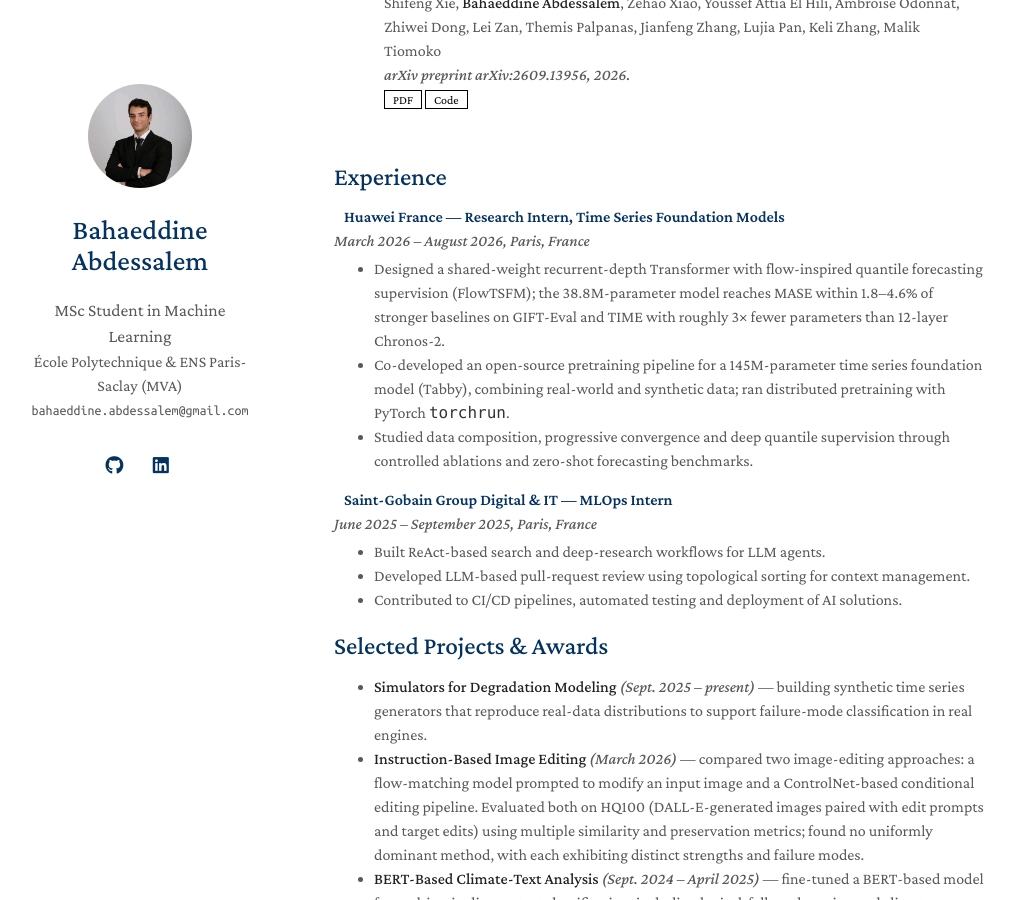
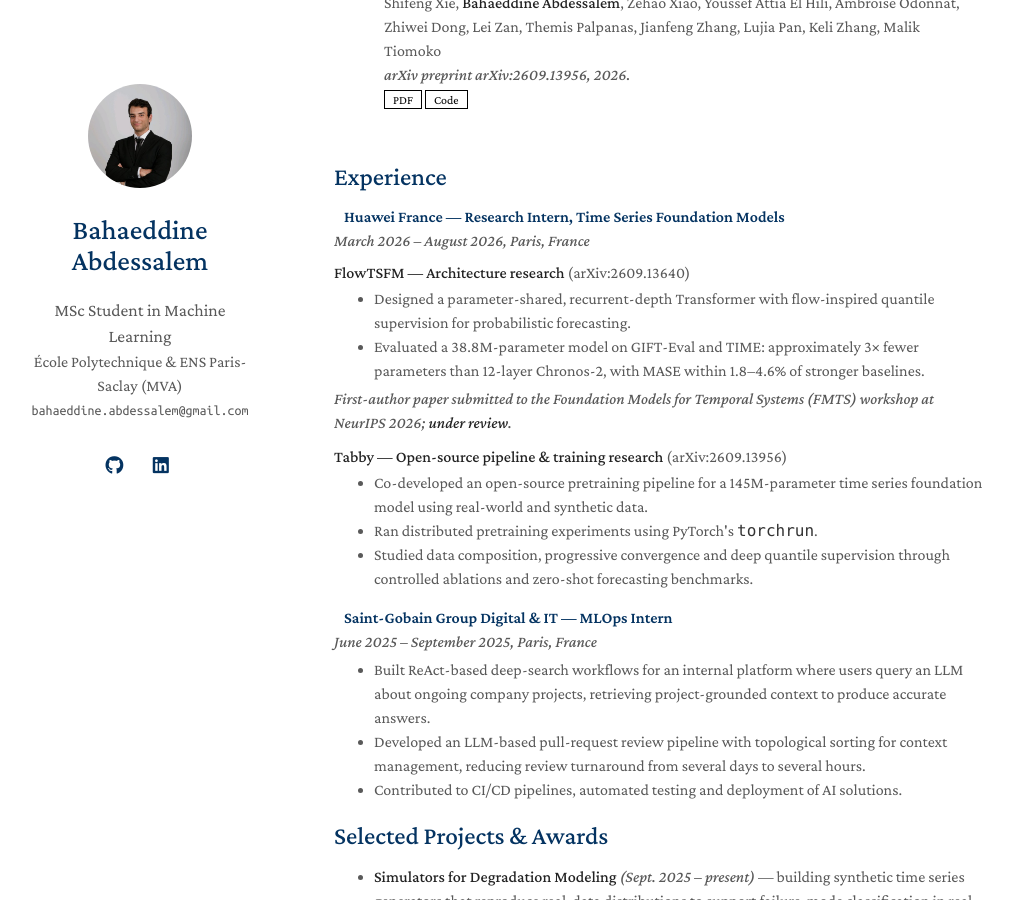
Before and after one commit to B1h14/B1h14.github.io, a Jekyll site: the page built from index.md, in a window 1280 px wide and 900 px high, scrolled down 1028 px. Shown: the whole window, without its empty margins (136-1151 px from the left). Built offline with Jekyll 4.4.1, drawn with Linux system fonts in a browser that asks for light colours; a style sheet for code colours, icons or effects is not loaded; our own code applies the rules of GitHub Pages for plain Markdown files.

Commit message:
updatedsss

```diff
--- a/_includes/experience.md
+++ b/_includes/experience.md
@@ -3,9 +3,19 @@
 <h4 style="margin:0 10px 0;">Huawei France &mdash; Research Intern, Time Series Foundation Models</h4>
 <p style="margin:0 0 4px; font-style:italic;">March 2026 &ndash; August 2026, Paris, France</p>
 
+<p style="margin:8px 0 2px;"><strong>FlowTSFM &mdash; Architecture research</strong> (<a href="https://arxiv.org/abs/2609.13640"><autocolor>arXiv:2609.13640</autocolor></a>)</p>
+
+<ul style="margin:0 0 4px;">
+  <li>Designed a parameter-shared, recurrent-depth Transformer with flow-inspired quantile supervision for probabilistic forecasting.</li>
+  <li>Evaluated a 38.8M-parameter model on GIFT-Eval and TIME: approximately 3&times; fewer parameters than 12-layer Chronos-2, with MASE within 1.8&ndash;4.6% of stronger baselines.</li>
+</ul>
+<p style="margin:0 0 10px; font-style:italic;">First-author paper submitted to the <a href="https://fmts-workshop.github.io/"><autocolor>Foundation Models for Temporal Systems (FMTS)</autocolor></a> workshop at NeurIPS 2026; <strong>under review</strong>.</p>
+
+<p style="margin:8px 0 2px;"><strong>Tabby &mdash; Open-source pipeline &amp; training research</strong> (<a href="https://arxiv.org/abs/2609.13956"><autocolor>arXiv:2609.13956</autocolor></a>)</p>
+
 <ul style="margin:0 0 15px;">
-  <li>Designed a shared-weight recurrent-depth Transformer with flow-inspired quantile forecasting supervision (<a href="https://arxiv.org/abs/2609.13640"><autocolor>FlowTSFM</autocolor></a>); the 38.8M-parameter model reaches MASE within 1.8&ndash;4.6% of stronger baselines on GIFT-Eval and TIME with roughly 3&times; fewer parameters than 12-layer Chronos-2.</li>
-  <li>Co-developed an <a href="https://github.com/huawei-noah/trustworthyAI"><autocolor>open-source pretraining pipeline</autocolor></a> for a 145M-parameter time series foundation model (<a href="https://arxiv.org/abs/2609.13956"><autocolor>Tabby</autocolor></a>), combining real-world and synthetic data; ran distributed pretraining with PyTorch <code>torchrun</code>.</li>
+  <li>Co-developed an <a href="https://github.com/huawei-noah/trustworthyAI"><autocolor>open-source pretraining pipeline</autocolor></a> for a 145M-parameter time series foundation model using real-world and synthetic data.</li>
+  <li>Ran distributed pretraining experiments using PyTorch's <code>torchrun</code>.</li>
   <li>Studied data composition, progressive convergence and deep quantile supervision through controlled ablations and zero-shot forecasting benchmarks.</li>
 </ul>
 
@@ -13,7 +23,7 @@
 <p style="margin:0 0 4px; font-style:italic;">June 2025 &ndash; September 2025, Paris, France</p>
 
 <ul style="margin:0 0 20px;">
-  <li>Built ReAct-based search and deep-research workflows for LLM agents.</li>
-  <li>Developed LLM-based pull-request review using topological sorting for context management.</li>
+  <li>Built ReAct-based deep-search workflows for an internal platform where users query an LLM about ongoing company projects, retrieving project-grounded context to produce accurate answers.</li>
+  <li>Developed an LLM-based pull-request review pipeline with topological sorting for context management, reducing review turnaround from several days to several hours.</li>
   <li>Contributed to CI/CD pipelines, automated testing and deployment of AI solutions.</li>
 </ul>
```
